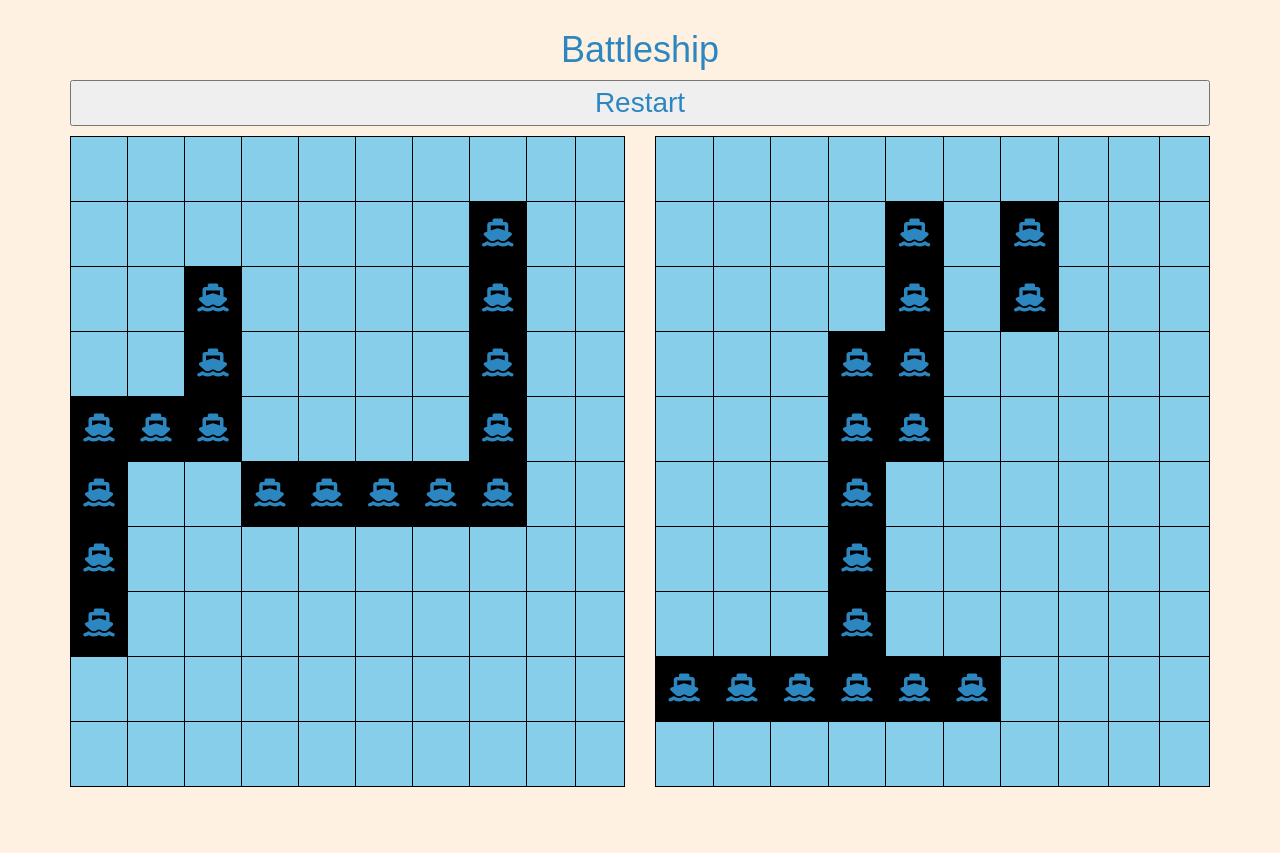
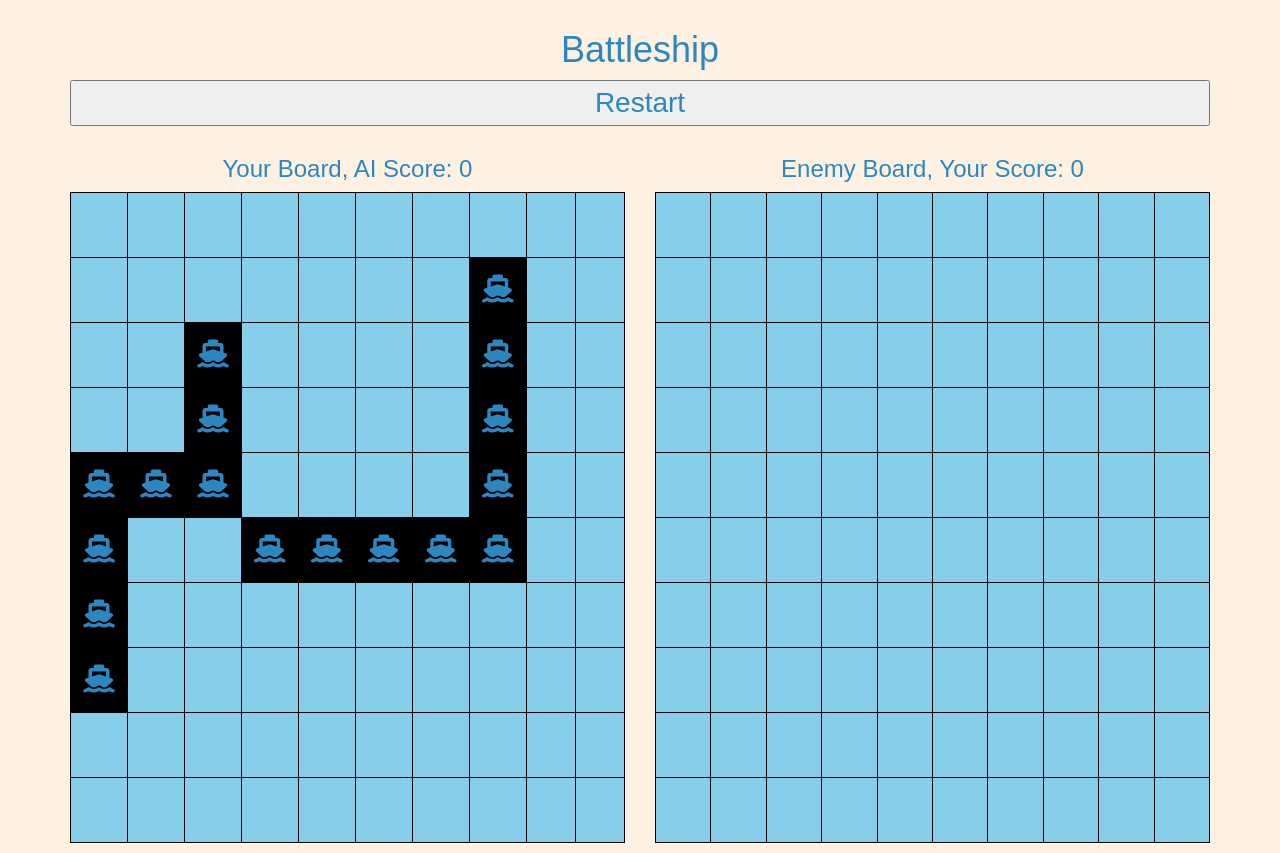
Before and after one commit to skeerti2/bo-mendez-srutikeerti-munukutla-pm2, a React (Create React App) app: page /game-board in a window 1280 px wide. Before the commit the page ends 800 px from the top, so only its background shows below. Built offline with nearby package versions, Linux system fonts and the light colour scheme; a web font is replaced by a local one.

Commit message:
bug fixes, score board set up, free play complete

```diff
--- a/src/actions/board.js
+++ b/src/actions/board.js
@@ -1,6 +1,6 @@
 import { BOARD_CLICK } from "./constants"
 
-export const boardClick= (row, col, enemy, hit, miss) => {
+export const boardClick= (row, col, enemy, hit, miss, unselected) => {
     return {
         type: BOARD_CLICK,
         payload: {
@@ -9,6 +9,7 @@ export const boardClick= (row, col, enemy, hit, miss) => {
             enemy: enemy,
             hit: hit,
             miss: miss,
+            unselected: unselected
         }
     }
 }
--- a/src/components/board.jsx
+++ b/src/components/board.jsx
@@ -1,12 +1,14 @@
 import React from "react";
 import { useDispatch, useSelector } from "react-redux";
 import { Square } from "./square";
+import {useState} from 'react';
 
 
 
 function Board(props) {
   const user_board = useSelector(state => state.BoardReducer.user_board);
   const ai_board = useSelector(state => state.BoardReducer.ai_board);
+  const isFreePlay = useSelector(state => state.BoardReducer.freePlay);
 
   let board_state;
   if(props.enemy){
@@ -23,12 +25,24 @@ function Board(props) {
       const rowSquares = [];
       for(let col=0; col < board_state[row].length; col++){
         let square_state = board_state[row][col];
-        rowSquares.push(<Square row={row} col={col} enemy={props.enemy} hit={square_state.hit} miss={square_state.miss} unselected={square_state.unselected} is_boat={square_state.isBoat}/>);
+        if(props.enemy){
+        rowSquares.push(<Square row={row} col={col} enemy={props.enemy} hit={square_state.hit} miss={square_state.miss} unselected={square_state.unselected} is_boat={square_state.isBoat}
+        toIncrementScore={doIncrementScore}/>)
+        }else{
+          rowSquares.push(<Square row={row} col={col} enemy={props.enemy} hit={square_state.hit} miss={square_state.miss} unselected={square_state.unselected} is_boat={square_state.isBoat} />)
+        }
       }
       gridRows.push(<tr>{rowSquares}</tr>);
     }
     return gridRows;
   }
+
+
+
+function doIncrementScore(isHitScore){
+  props.doIncrementEnemyScore(isHitScore)
+}
+
 
   return (
     <div class="table-responsive">
--- a/src/components/game.jsx
+++ b/src/components/game.jsx
@@ -1,4 +1,4 @@
-import React, { Component } from 'react';
+import React, { Component, useState } from 'react';
 import Board from './board.jsx';
 import Restart from './restart.jsx';
 import { useSelector, useDispatch } from 'react-redux';
@@ -12,6 +12,9 @@ function Game() {
         const user_board = useSelector(state => state.BoardReducer.user_board);
         const ai_board = useSelector(state => state.BoardReducer.ai_board);
         const aiPlayed = useSelector(state => state.BoardReducer.aiPlayed);
+        const [aiScore,IncrementAIScore] = useState(0);
+        const [playerScore, incrementScore] = useState(0);
+
 
         function getRandomInteger(maxInt) {
             return Math.floor(Math.random() * maxInt);
@@ -38,20 +41,29 @@ function Game() {
             let x = getRandomInteger(10)
             let y = getRandomInteger(10)
 
-            while (isUnselected(x, y)) {
+            while (!isUnselected(x, y)) {
                 // get random number unselected
                 x = getRandomInteger(10)
                 y = getRandomInteger(10)
             }
             let hitShip = checkCoordinateIsShip(x, y);
-            dispatch(boardClick(x, y, false, hitShip, !hitShip))
-
+            //exited while loop means, isUnselected returned true
+            let unselected = false;
+            let isEnemyBoard = false;
+            dispatch(boardClick(x, y, isEnemyBoard, hitShip, !hitShip, unselected))
+            if(hitShip){
+                let oldScore = aiScore;
+                IncrementAIScore(oldScore+1)
+            }
           }
 
-          if(!aiPlayed){
+          if(!aiPlayed && !isFreePlay){
             aiTurn();
           }
 
+          function incrementPlayerScore(isHit){
+            incrementScore(playerScore + isHit)
+          }
         // let playerZeroWins = false;
         // let playerOneWins = false;
         // let player_one_score = boardStats.player_one.score;
@@ -87,7 +99,7 @@ function Game() {
                     <div className={winnerBoardClass}> Congratulations! You hit all ships</div> */}
                 </div>
                 <div className="col-lg-9 col-md-12 col-sm-12">
-                    <Board player_id ="0"/>
+                    <Board enemy ={false}/>
                 </div>
                 </div>
             </div>);
@@ -103,11 +115,13 @@ function Game() {
             <Restart/>
             <div className="row">
                 <div className='col-lg-6 col-md-12 col-sm-12 playerBoard'>
+                    <h3>Your Board, AI Score: {aiScore}</h3>
                     <Board enemy={false}/>
                 </div>
 
                 <div className="col-lg-6 col-md-12 col-sm-12">
-                    <Board enemy={true}/>
+                <h3>Enemy Board, Your Score: {playerScore}</h3>
+                    <Board enemy={true} doIncrementEnemyScore={incrementPlayerScore}/>
                 </div>
             </div>
         </div>);
--- a/src/components/square.jsx
+++ b/src/components/square.jsx
@@ -3,6 +3,7 @@ import '../square.css';
 import { boardClick } from '../actions/board';
 import { useState } from 'react';
 import { useDispatch, useSelector } from 'react-redux';
+import { scryRenderedDOMComponentsWithTag } from 'react-dom/test-utils';
 
 export function Square(props) {
 const user_board = useSelector(state => state.BoardReducer.user_board);
@@ -50,9 +51,11 @@ const user_board = useSelector(state => state.BoardReducer.user_board);
     let hoverClass = 'hoverClass';
 
     let icon = "";
+    if(!props.enemy){
     if (props.is_boat) {
         colorClass = 'ship';
         icon = "fa fa-ship";
+    }
     }
 
     if (props.hit) {
@@ -66,13 +69,22 @@ const user_board = useSelector(state => state.BoardReducer.user_board);
 
 
     function handleClick(){
-        let isHit = false;
+
+        let unselected = board_state[props.row][props.col].unselected;
         console.log(board_state[props.row][props.col]);
-       if(board_state[props.row][props.col].isBoat){
-            isHit = true;
+        if(unselected){
+            let isHit = false;
+            //console.log(board_state[props.row][props.col]);
+            if(board_state[props.row][props.col].isBoat){
+                isHit = true;
+            }
+            dispatch(boardClick(props.row, props.col, props.enemy, isHit, !isHit, !unselected))
+            if(isHit){
+                props.toIncrementScore(1);
+            }else{
+                props.toIncrementScore(0);
+            }
         }
-        dispatch(boardClick(props.row, props.col, props.enemy, isHit, !isHit))
-
     }
 
     return (
--- a/src/reducers/board.js
+++ b/src/reducers/board.js
@@ -37,7 +37,7 @@ function buildSquare(){
       hit:false,
       miss: false,
       isBoat: false,
-      unselected: false
+      unselected: true
     }
   return squareState;
 }
@@ -279,15 +279,17 @@ export const BoardReducer = (state, action) => {
     let squareCopy = { ...boardCopy[action.payload.row][action.payload.col] };
     squareCopy.hit = action.payload.hit;
     squareCopy.miss = action.payload.miss;
-    squareCopy.unselected = false;
+    squareCopy.unselected = action.payload.unselected;
     boardCopy[action.payload.row][action.payload.col] = squareCopy;
     if(action.payload.enemy){
+      console.log('dispatched action for enemy board')
       return {
         ...state,
         ai_board : boardCopy,
         aiPlayed : false
       }
     }else{
+      console.log('dispatched action for ai move')
       return {
         ...state,
         user_board : boardCopy,
```
